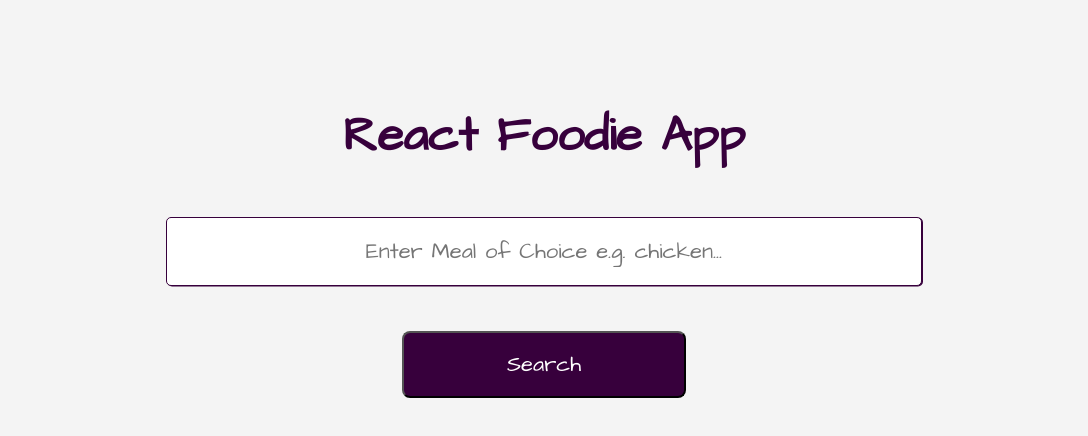
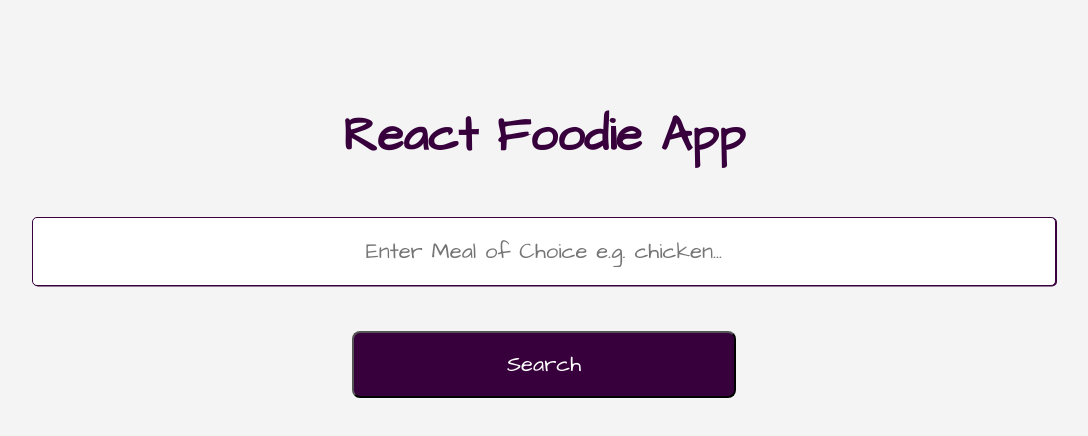
Before and after one commit to BaronKimaru/ReactFoodieApp, a React (Create React App) app: page / in a window 1536 px wide. Shown: the top 436 px of the page, without its empty margins (224-1312 px from the left). Built offline with nearby package versions, Linux system fonts and the light colour scheme.

Commit message:
added zoom img on hover capability

```diff
--- a/src/App.css
+++ b/src/App.css
@@ -71,8 +71,8 @@ a{
 
 @media only screen and (min-width:1350px){
   .container{
-    padding: 0 2rem;
-    max-width: 1200px;
+    padding: 0 12rem;
+    /*max-width: 1300px;*/
   }
 
 }
```
